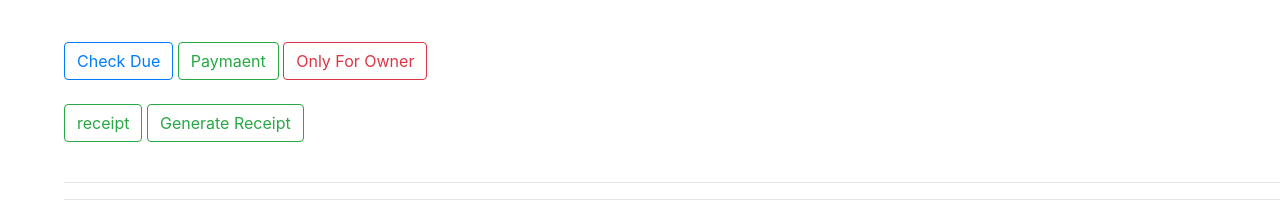
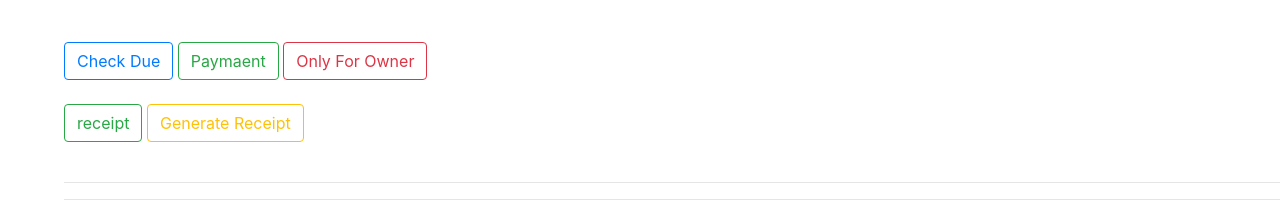
Before and after one commit to cksite/maavaishno, a plain HTML site: page index.html in a window 1280 px wide. Shown: the part 992-1208 px from the top of the page. Drawn offline with nearby package versions, Linux system fonts and the light colour scheme.

Commit message:
Update index.html

```diff
--- a/index.html
+++ b/index.html
@@ -194,7 +194,7 @@
             <button type="button" class="btn btn-outline-success">receipt</button>
 
         <a href="https://fruitreceipt.netlify.app/">
-            <button type="button" class="btn btn-outline-success">Generate Receipt</button>
+            <button type="button" class="btn btn-outline-warning">Generate Receipt</button>
 
 
             <br>
```
